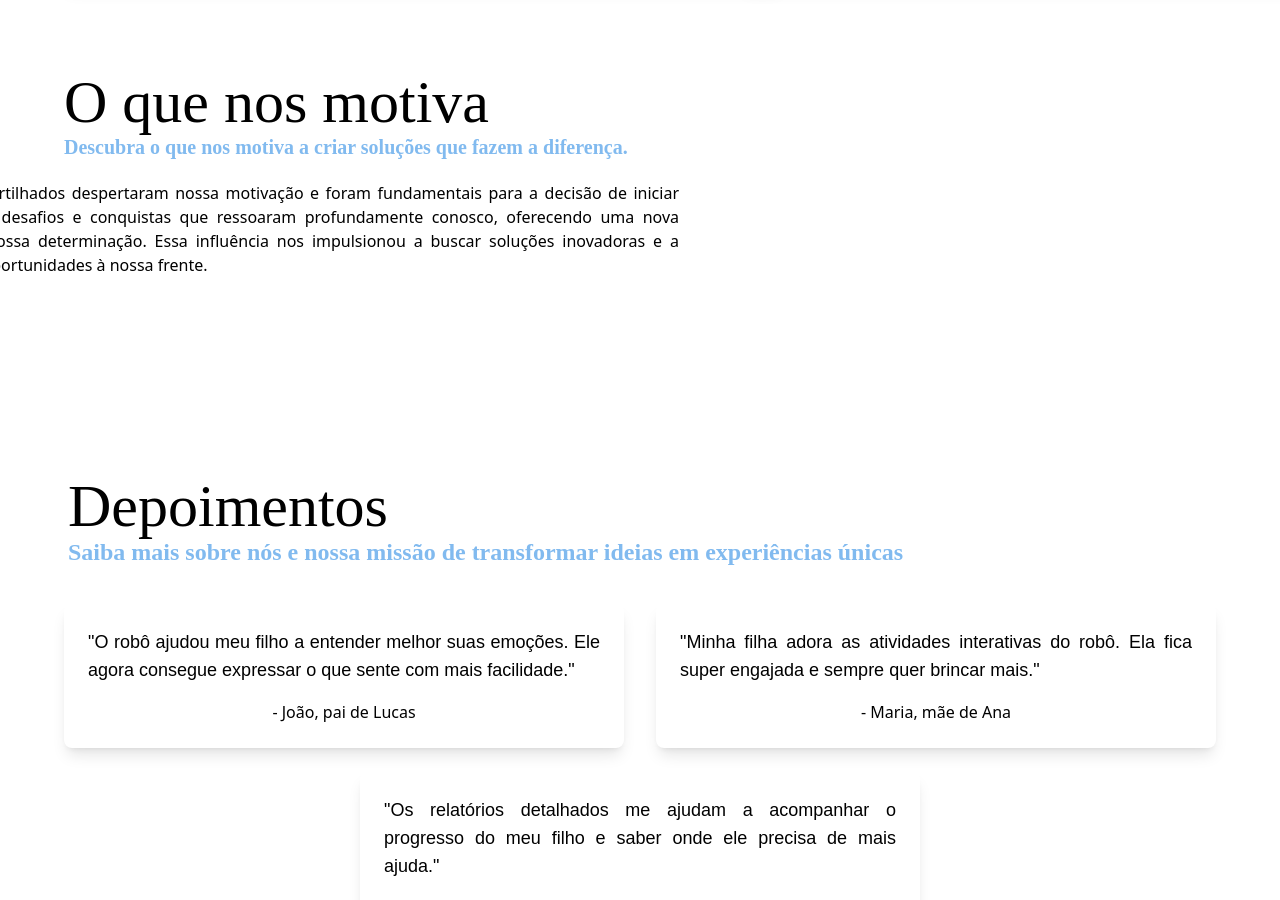
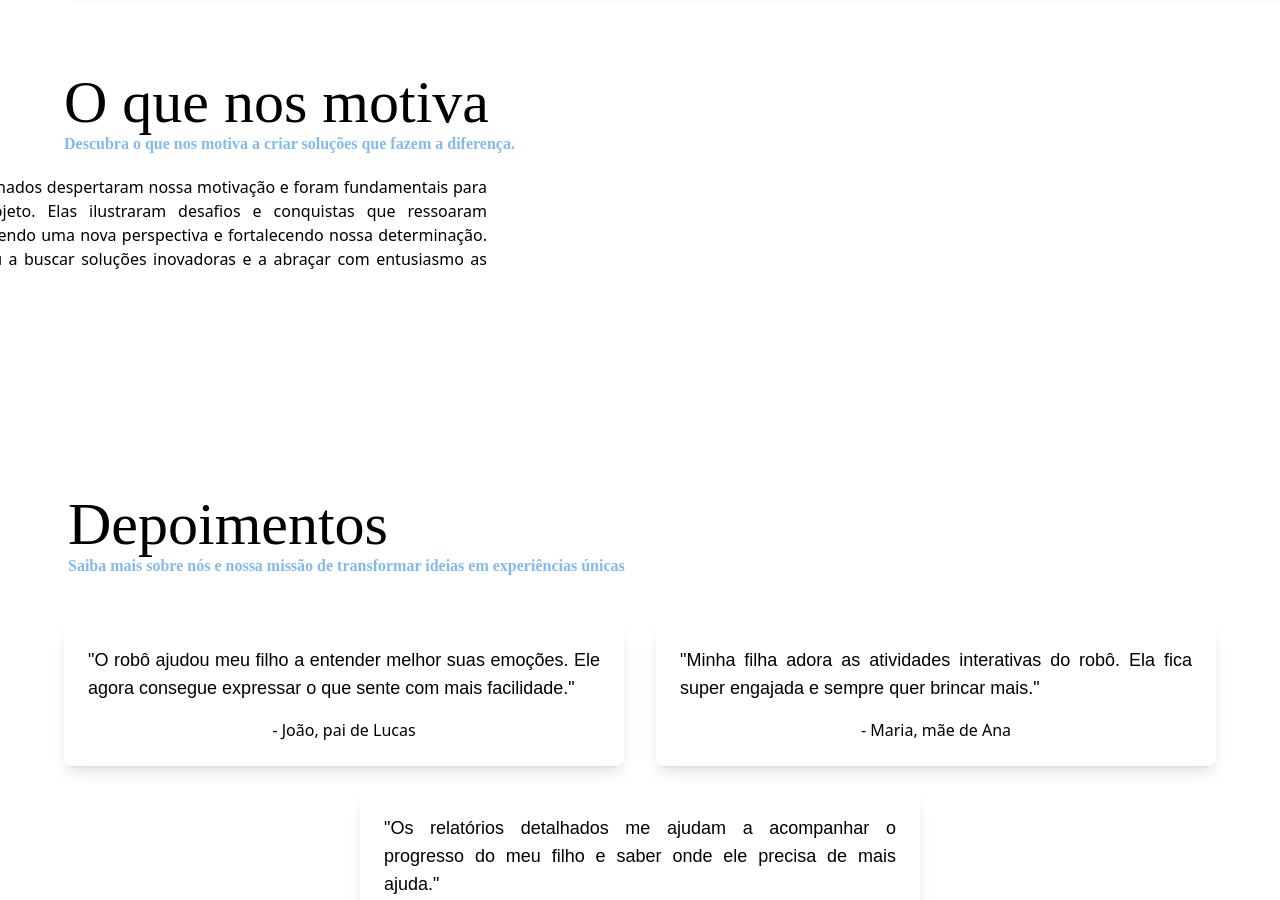
Before and after one commit to MelLayanne/ProjetoBuddy, a React (Vite) app: page /sobre in a window 1280 px wide. Shown: the part 1260-2160 px from the top of the page. Built offline with nearby package versions, Linux system fonts and the light colour scheme; a small style sheet from the web is missing.

Commit message:
Ajustes sobre nós

```diff
--- a/src/pages/sobre/Sobre.jsx
+++ b/src/pages/sobre/Sobre.jsx
@@ -43,14 +43,14 @@ const Sobre = () => {
 
       <section>
         <div>
-            <p className='font-fira-sans font-normal text-base text-justify text-[20px] mt[4rem]	xl:max-w-7xl md:ml-[4rem] ml-[6rem]'>Trabalhando juntas para o sucesso do projeto Buddy, unindo habilidades e conhecimentos diversos para trazer soluções criativas
+            <p className='font-fira-sans font-normal text-base text-justify text-[20px] mt[4rem]	xl:max-w-7xl md:ml-[4rem] ml-[6rem] max-sm:ml-[2.28rem]  max-sm:mr-[1.4rem]'>Trabalhando juntas para o sucesso do projeto Buddy, unindo habilidades e conhecimentos diversos para trazer soluções criativas
             e eficientes, e com muito comprometimento, fornecer a melhor experiência  para os usuários.</p><br />
 
           </div>
 
   <section>
   <div className="grid grid-cols-1 md:grid-cols-2">
-    <div className="flex flex-col md:ml-[4rem] ml-[6rem] items-center bg-white shadow-lg rounded-lg overflow-hidden transition-transform duration-300 transform hover:scale-105 hover:shadow-xl mb-6 h-48 md:w-[45rem] w-[72%] sm:w-[90%]">
+    <div className="flex flex-col md:ml-[4rem] ml-[6rem] max-sm:ml-[2.7rem] max-sm:w-[80%] items-center bg-white shadow-lg rounded-lg overflow-hidden transition-transform duration-300 transform hover:scale-105 hover:shadow-xl mb-6 h-48 md:w-[45rem] w-[72%] sm:w-[90%]">
       <div className="flex justify-center w-full">
         <img className="h-48 object-cover rounded-lg mr-[15rem] w-1/3  absolute  transform md:translate-x-[-8rem] translate-x-1/5 mobile:left-1/4 mobile:transform-none" src="https://media.licdn.com/dms/image/v2/D4D03AQHr9eKiQT65ZQ/profile-displayphoto-shrink_800_800/profile-displayphoto-shrink_800_800/0/1710469014338?e=1728518400&v=beta&t=_l0PLQwHIctnf52_iguHfKZTXGJI78lFteb4G1wYx5E" alt="Kauhanny" />
       </div>
@@ -68,7 +68,7 @@ const Sobre = () => {
     </div>
 
 
-    <div className=" flex flex-col sm:w-3/4 ml-[6.3rem] items-center bg-white shadow-lg rounded-lg overflow-hidden transition-transform duration-300 transform hover:scale-105 hover:shadow-xl mb-6  h-48 md:w-[45rem] w-[72%]">
+    <div className=" flex flex-col sm:w-3/4 ml-[6.3rem] items-center bg-white shadow-lg max-sm:ml-[2.7rem] max-sm:w-[80%] rounded-lg overflow-hidden transition-transform duration-300 transform hover:scale-105 hover:shadow-xl mb-6  h-48 md:w-[45rem] w-[72%]">
       <div className=" relative flex justify-center w-full ">
         <img className="h-48 object-cover rounded-lg mr-[15rem] w-1/3  absolute  transform md:translate-x-[-8rem] translate-x-1/5 mobile:left-1/4 mobile:transform-none" src="https://media.licdn.com/dms/image/v2/D4D03AQHr9eKiQT65ZQ/profile-displayphoto-shrink_800_800/profile-displayphoto-shrink_800_800/0/1710469014338?e=1728518400&v=beta&t=_l0PLQwHIctnf52_iguHfKZTXGJI78lFteb4G1wYx5E" alt="Kauhanny" />
       </div>
@@ -91,18 +91,18 @@ const Sobre = () => {
 
       <section className="py-8 h-full">
                 <div className="terceira_section" id='referencias'>
-                    <h2 className='font-tinos md:ml-[4rem] ml-[6rem] font-light text-6xl md:mt-[2rem] '>O que nos motiva</h2>
-                    <div className='flex '><p className='text-azul font-tinos font-bold ml-[6rem] text-[20px] md:ml-[4rem]'>Descubra o que nos motiva a criar soluções que fazem a diferença.</p>
+                    <h2 className='font-tinos md:ml-[4rem] ml-[6rem] font-light md:text-6xl  text-3xl  md:mt-[2rem] max-sm:ml-[2.3rem]'>O que nos motiva</h2>
+                    <div className='flex '><p className='text-azul font-tinos font-bold text-base ml-[6rem] text-[20px] max-sm:ml-[2.3rem] md:ml-[4rem] max-sm:mr-[1rem]'>Descubra o que nos motiva a criar soluções que fazem a diferença.</p>
                     </div>
 
                     <div className="flex flex-wrap justify-center items-center pl-[18px]">
                         <div className="pt-[2rem] flex w-full md:w-[700px]">
                             <div className="mb-auto text-justify mt-auto w-[40vh] md:w-full">
-                                <p className='font-fira-sans font-normal text-base text-justify md:ml-[-33rem] md:mt-[-0.8rem] md:mr-[20rem]'>As histórias e insights compartilhados despertaram nossa motivação e foram fundamentais para a decisão de iniciar este projeto. Elas ilustraram desafios e conquistas que ressoaram profundamente conosco, oferecendo uma nova perspectiva e fortalecendo nossa determinação. Essa influência nos impulsionou a buscar soluções inovadoras e a abraçar com entusiasmo as oportunidades à nossa frente.</p><br />
+                                <p className='font-fira-sans font-normal text-base text-justify md:ml-[-34rem] md:mt-[-0.8rem] md:mr-[32rem] max-sm:ml-[1.2rem] max-sm:mr-[1.7rem]'>As histórias e insights compartilhados despertaram nossa motivação e foram fundamentais para a decisão de iniciar este projeto. Elas ilustraram desafios e conquistas que ressoaram profundamente conosco, oferecendo uma nova perspectiva e fortalecendo nossa determinação. Essa influência nos impulsionou a buscar soluções inovadoras e a abraçar com entusiasmo as oportunidades à nossa frente.</p><br />
                             </div>
                         </div>
                         <div className="pr-[3%] md:mt-[-2rem]" >
-                            <img src={fotomot} alt="Corda" className='md:w-[30%] w-[100%]  flex  md:ml-[79.7rem] md:mt-[-15rem]'/>
+                            <img src={fotomot} alt="Corda" className='md:w-[30%] w-[100%]  flex  md:ml-[79.7rem] md:mt-[-15rem] max-sm:mt-[-3rem]'/>
                         </div>
                     </div>
                 </div>
@@ -110,18 +110,18 @@ const Sobre = () => {
 
       <section className=''>
       <section className="py-8 ">
-                <div className="flex flex-col md:block w-full md:w-full pt-8 pl-0 font-light text-2xl mt-[18rem]">
+                <div className="flex flex-col md:block w-full md:w-full pt-8 pl-0 font-light text-2xl mt-[18rem] max-sm:mt-[-4rem]">
                     <div className="titulo_da_segunda text-center md:text-left ml-[100px] ">
-                        <h2 className="m-0 font-tinos text-6xl md:mt-[-20rem] max-md:ml-[-16rem] md:ml-[-2rem] max-sm:ml-[-4rem]">Depoimentos</h2>
-                        <div className="flex justify-center md:justify-start ">
-                            <p className="m-0 font-tinos font-bold text-azul pl-0.5justify-content md:ml-[-2rem]">Saiba mais sobre nós e nossa missão de transformar ideias em experiências únicas</p>
+                        <h2 className="m-0 font-tinos md:text-6xl text-3xl md:mt-[-20rem] max-md:ml-[-16rem] md:ml-[-2rem] max-sm:ml-[-12rem] ">Depoimentos</h2>
+                        <div className="flex text-justify md:justify-start ">
+                            <p className="m-0 font-tinos font-bold text-base text-azul pl-0.5justify-content md:ml-[-2rem] max-sm:ml-[-4rem] max-sm:w-[115%] ">Saiba mais sobre nós e nossa missão de transformar ideias em experiências únicas</p>
                         </div>
                     </div>
                   </div>
       </section>
 
       <div className='flex flex-col md:flex-row md:flex-wrap md:justify-center md:mt-[-14rem] max-lg:ml-[7rem] mb-[5rem]'>
-    <div className='bg-white p-6  mx-4 mb-6 w-[82%] md:w-[35rem] text-center shadow-lg rounded-lg overflow-hidden transition-transform duration-300 transform hover:scale-105 hover:shadow-xl'>
+    <div className='bg-white p-6  mx-4 mb-6 w-[82%] md:w-[35rem] max-sm:w-[125%] max-sm:ml-[-5rem] text-center shadow-lg rounded-lg overflow-hidden transition-transform duration-300 transform hover:scale-105 hover:shadow-xl'>
       <p className='font-fira text-base md:text-lg leading-relaxed text-justify'>
         "O robô ajudou meu filho a entender melhor suas emoções. Ele agora consegue expressar o que sente com mais facilidade."
       </p>
@@ -129,7 +129,7 @@ const Sobre = () => {
         - João, pai de Lucas
       </p>
     </div>
-    <div className='bg-white p-6 mx-4 mb-6 md:w-[35rem] text-center shadow-lg  w-[82%] rounded-lg overflow-hidden transition-transform duration-300 transform hover:scale-105 hover:shadow-xl'>
+    <div className='bg-white p-6 mx-4 mb-6 md:w-[35rem] text-center shadow-lg max-sm:w-[125%] max-sm:ml-[-5rem] w-[82%] rounded-lg overflow-hidden transition-transform duration-300 transform hover:scale-105 hover:shadow-xl'>
       <p className='font-fira text-base md:text-lg leading-relaxed text-justify'>
         "Minha filha adora as atividades interativas do robô. Ela fica super engajada e sempre quer brincar mais."
       </p>
@@ -137,7 +137,7 @@ const Sobre = () => {
         - Maria, mãe de Ana
       </p>
     </div>
-    <div className='bg-white p-6 mx-4 mb-6 w-[82%] md:w-[35rem] text-center shadow-lg rounded-lg overflow-hidden transition-transform duration-300 transform hover:scale-105 hover:shadow-xl '>
+    <div className='bg-white p-6 mx-4 mb-6 w-[82%] md:w-[35rem] text-center max-sm:w-[125%] max-sm:ml-[-5rem] shadow-lg rounded-lg overflow-hidden transition-transform duration-300 transform hover:scale-105 hover:shadow-xl '>
       <p className='font-fira text-base md:text-lg leading-relaxed text-justify'>
         "Os relatórios detalhados me ajudam a acompanhar o progresso do meu filho e saber onde ele precisa de mais ajuda."
       </p>
```
